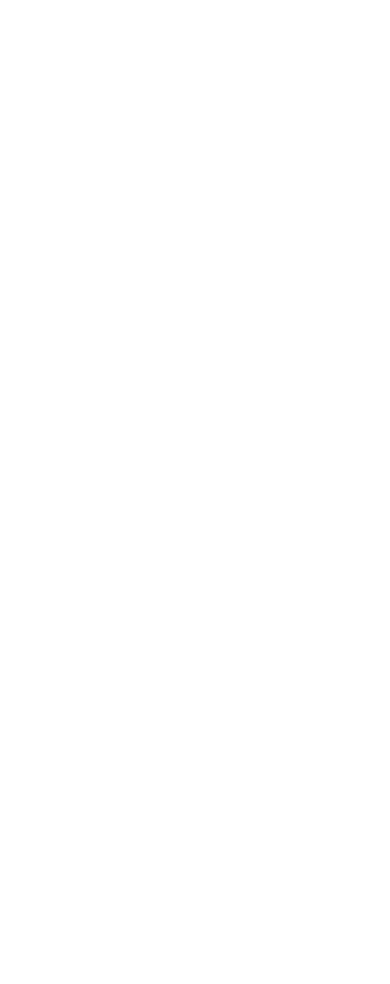
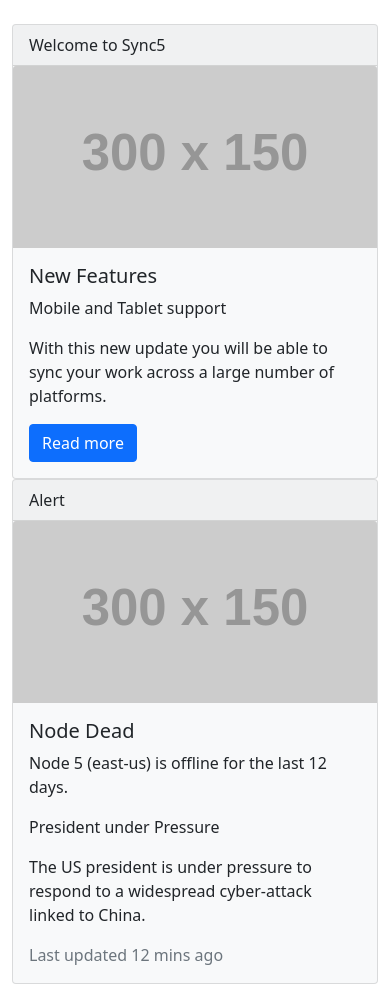
Before and after one commit to acciojob/bootstrap-card-Sameer-Shahzada, a website: page main.html in a window 390 px wide. Before the commit the page ends 844 px from the top, so only its background shows below. Drawn offline with nearby package versions, Linux system fonts and the light colour scheme; placeholder pictures from the web are drawn by us.

Commit message:
created a submission

```diff
--- a/main.html
+++ b/main.html
@@ -1,16 +1,82 @@
 <!DOCTYPE html>
-
 <html>
 
 <head>
-	<link rel="stylesheet" href="styles.css">
+<link rel="stylesheet" href="styles.css">
+
+<link href="https://cdn.jsdelivr.net/npm/bootstrap@5.0.2/dist/css/bootstrap.min.css" rel="stylesheet">
+
 </head>
 
 <body>
-	<!-- the entire body must be written by student -->
-    <script type="text/javascript" src="./script.js">
-</script>
+
+<div class="container mt-4">
+
+<div class="card-deck">
+
+<!-- Card 1 -->
+<div class="card bg-light">
+
+<div class="card-header">
+Welcome to Sync5
+</div>
+
+<img class="card-img-top" src="https://via.placeholder.com/300x150" alt="Card image">
+
+<div class="card-body">
+
+<h5 class="card-title">New Features</h5>
+
+<p class="card-text">
+Mobile and Tablet support
+</p>
+
+<p class="card-text">
+With this new update you will be able to sync your work across a large number of platforms.
+</p>
+
+<a href="#" class="btn btn-primary">Read more</a>
+
+</div>
+
+</div>
+
+<!-- Card 2 -->
+<div class="card bg-light">
+
+<div class="card-header">
+Alert
+</div>
+
+<img class="card-img-top" src="https://via.placeholder.com/300x150" alt="Card image">
+
+<div class="card-body">
+
+<h5 class="card-title">Node Dead</h5>
+
+<p class="card-text">
+Node 5 (east-us) is offline for the last 12 days.
+</p>
+
+<p class="card-text">
+President under Pressure
+</p>
+
+<p class="card-text">
+The US president is under pressure to respond to a widespread cyber-attack linked to China.
+</p>
+
+<p class="card-text text-muted">
+Last updated 12 mins ago
+</p>
+
+</div>
+
+</div>
+
+</div>
+
+</div>
 
 </body>
-
 </html>
```
